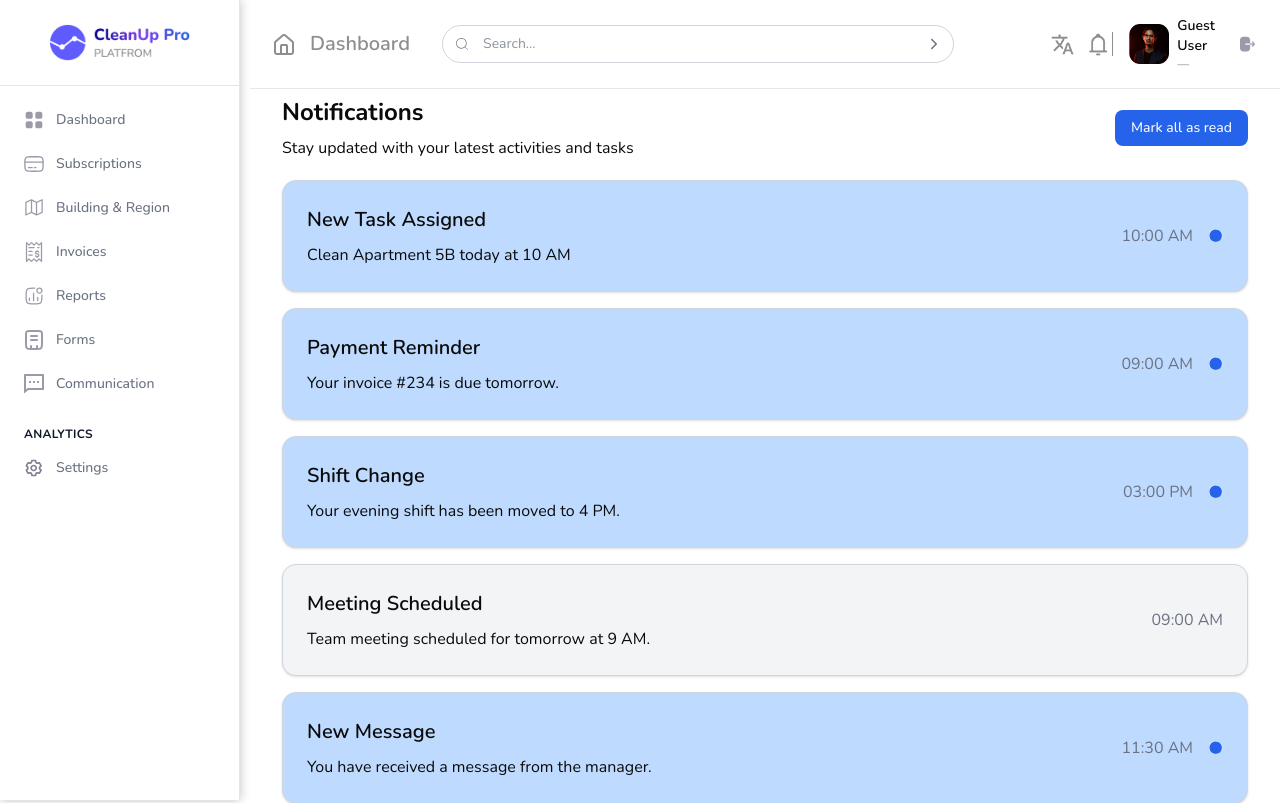
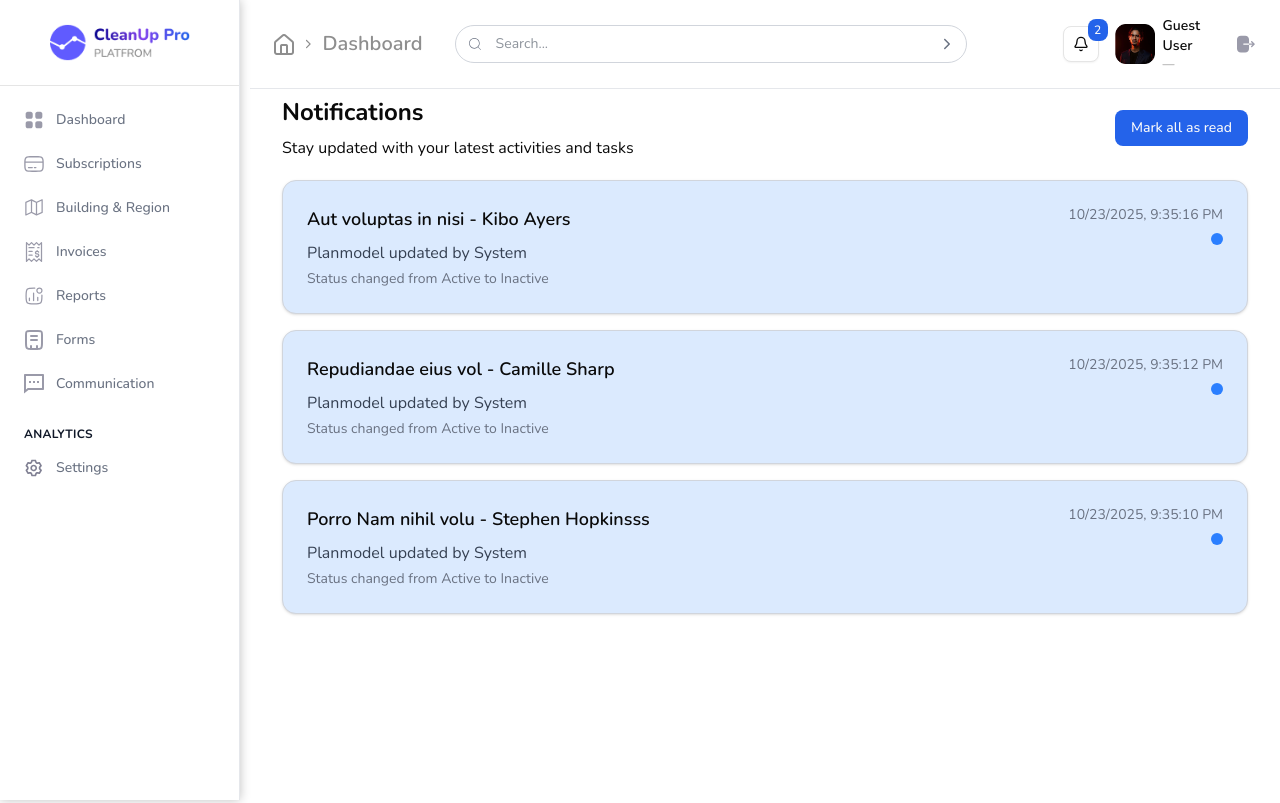
Before and after one commit to Alamin10231/CleanupSoftware, a React (Vite) app: page /notifications in a window 1280 px wide. Shown: the top 803 px of the page. Built offline with nearby package versions, Linux system fonts and the light colour scheme.

Commit message:
feat: notifications

```diff
--- a/src/Components/Navbar.tsx
+++ b/src/Components/Navbar.tsx
@@ -2,8 +2,6 @@ import { IoIosArrowForward } from "react-icons/io";
 import Home from "../assets/Image/Home.png";
 import SearchBar from "@/Shared/SearchBar";
 import { useState, useRef, useEffect } from "react";
-import china from "../assets/Image/material-symbols_translate.png";
-import moonicon from "../assets/Image/iconamoon_notification.png";
 import MyIcon from "../assets/Image/Logout.svg";
 import profilepic from "../assets/Image/Profilepic/Profile photo.png";
 import manicon from "../assets/Image/manicon.svg";
@@ -13,6 +11,7 @@ import admininstritor from "../assets/Image/administritor.svg";
 import { useDispatch, useSelector } from "react-redux";
 import { logout } from "@/redux/features/auth/authSlice";
 import { useNavigate } from "react-router";
+import Notifications from "./notification";
 
 type RootState = {
   auth: {
@@ -87,12 +86,8 @@ const Navbar = () => {
 
       {/* Right Section */}
       <div className="flex items-center gap-4">
-        {/* Icons */}
-        <div className="flex items-center gap-3 border-r border-[#8E8E8E] pr-3">
-          <img className="w-6 h-6" src={china} alt="translate" />
-          <img className="w-6 h-6" src={moonicon} alt="notifications" />
-        </div>
 
+         <Notifications />
         {/* Profile + Dropdown */}
         <div
           className="relative flex items-center gap-3 cursor-pointer rounded-md"
--- /dev/null
+++ b/src/Components/notification.tsx
@@ -0,0 +1,172 @@
+import { useState } from "react"
+import { BellIcon } from "lucide-react"
+
+import { Badge } from "@/components/ui/badge"
+import { Button } from "@/components/ui/button"
+import {
+  Popover,
+  PopoverContent,
+  PopoverTrigger,
+} from "@/components/ui/popover"
+
+const initialNotifications = [
+  {
+    id: 1,
+    user: "Chris Tompson",
+    action: "requested review on",
+    target: "PR #42: Feature implementation",
+    timestamp: "15 minutes ago",
+    unread: true,
+  },
+  {
+    id: 2,
+    user: "Emma Davis",
+    action: "shared",
+    target: "New component library",
+    timestamp: "45 minutes ago",
+    unread: true,
+  },
+  {
+    id: 3,
+    user: "James Wilson",
+    action: "assigned you to",
+    target: "API integration task",
+    timestamp: "4 hours ago",
+    unread: false,
+  },
+  {
+    id: 4,
+    user: "Alex Morgan",
+    action: "replied to your comment in",
+    target: "Authentication flow",
+    timestamp: "12 hours ago",
+    unread: false,
+  },
+  {
+    id: 5,
+    user: "Sarah Chen",
+    action: "commented on",
+    target: "Dashboard redesign",
+    timestamp: "2 days ago",
+    unread: false,
+  },
+  {
+    id: 6,
+    user: "Miky Derya",
+    action: "mentioned you in",
+    target: "coss.com open graph image",
+    timestamp: "2 weeks ago",
+    unread: false,
+  },
+]
+
+function Dot({ className }: { className?: string }) {
+  return (
+    <svg
+      width="6"
+      height="6"
+      fill="currentColor"
+      viewBox="0 0 6 6"
+      xmlns="http://www.w3.org/2000/svg"
+      className={className}
+      aria-hidden="true"
+    >
+      <circle cx="3" cy="3" r="3" />
+    </svg>
+  )
+}
+
+export default function Notifications() {
+  const [notifications, setNotifications] = useState(initialNotifications)
+  const unreadCount = notifications.filter((n) => n.unread).length
+
+  const handleMarkAllAsRead = () => {
+    setNotifications(
+      notifications.map((notification) => ({
+        ...notification,
+        unread: false,
+      }))
+    )
+  }
+
+  const handleNotificationClick = (id: number) => {
+    setNotifications(
+      notifications.map((notification) =>
+        notification.id === id
+          ? { ...notification, unread: false }
+          : notification
+      )
+    )
+  }
+
+  return (
+    <Popover>
+      <PopoverTrigger asChild>
+        <Button
+          size="icon"
+          variant="outline"
+          className="relative"
+          aria-label="Open notifications"
+        >
+          <BellIcon size={16} aria-hidden="true" />
+          {unreadCount > 0 && (
+            <Badge className="absolute -top-2 left-full min-w-5 -translate-x-1/2 px-1">
+              {unreadCount > 99 ? "99+" : unreadCount}
+            </Badge>
+          )}
+        </Button>
+      </PopoverTrigger>
+      <PopoverContent className="w-80 p-1">
+        <div className="flex items-baseline justify-between gap-4 px-3 py-2">
+          <div className="text-sm font-semibold">Notifications</div>
+          {unreadCount > 0 && (
+            <button
+              className="text-xs font-medium hover:underline"
+              onClick={handleMarkAllAsRead}
+            >
+              Mark all as read
+            </button>
+          )}
+        </div>
+        <div
+          role="separator"
+          aria-orientation="horizontal"
+          className="-mx-1 my-1 h-px bg-border"
+        ></div>
+        {notifications.map((notification) => (
+          <div
+            key={notification.id}
+            className="rounded-md px-3 py-2 text-sm transition-colors hover:bg-accent"
+          >
+            <div className="relative flex items-start pe-3">
+              <div className="flex-1 space-y-1">
+                <button
+                  className="text-left text-foreground/80 after:absolute after:inset-0"
+                  onClick={() => handleNotificationClick(notification.id)}
+                >
+                  <span className="font-medium text-foreground hover:underline">
+                    {notification.user}
+                  </span>{" "}
+                  {notification.action}{" "}
+                  <span className="font-medium text-foreground hover:underline">
+                    {notification.target}
+                  </span>
+                  .
+                </button>
+                <div className="text-xs text-muted-foreground">
+                  {notification.timestamp}
+                </div>
+              </div>
+              {notification.unread && (
+                <div className="absolute end-0 self-center">
+                  <span className="sr-only">Unread</span>
+                  <Dot />
+                </div>
+              )}
+            </div>
+          </div>
+        ))}
+      </PopoverContent>
+    </Popover>
+  )
+}
--- /dev/null
+++ b/src/Components/ui/popover.tsx
@@ -0,0 +1,54 @@
+import * as React from "react"
+import { Popover as PopoverPrimitive } from "radix-ui"
+
+import { cn } from "@/lib/utils"
+
+function Popover({
+  ...props
+}: React.ComponentProps<typeof PopoverPrimitive.Root>) {
+  return <PopoverPrimitive.Root data-slot="popover" {...props} />
+}
+
+function PopoverTrigger({
+  ...props
+}: React.ComponentProps<typeof PopoverPrimitive.Trigger>) {
+  return <PopoverPrimitive.Trigger data-slot="popover-trigger" {...props} />
+}
+
+function PopoverContent({
+  className,
+  align = "center",
+  sideOffset = 4,
+  showArrow = false,
+  ...props
+}: React.ComponentProps<typeof PopoverPrimitive.Content> & {
+  showArrow?: boolean
+}) {
+  return (
+    <PopoverPrimitive.Portal>
+      <PopoverPrimitive.Content
+        data-slot="popover-content"
+        align={align}
+        sideOffset={sideOffset}
+        className={cn(
+          "z-50 w-72 rounded-md border bg-popover p-4 text-popover-foreground shadow-md outline-hidden data-[side=bottom]:slide-in-from-top-2 data-[side=left]:slide-in-from-right-2 data-[side=right]:slide-in-from-left-2 data-[side=top]:slide-in-from-bottom-2 data-[state=closed]:animate-out data-[state=closed]:fade-out-0 data-[state=closed]:zoom-out-95 data-[state=open]:animate-in data-[state=open]:fade-in-0 data-[state=open]:zoom-in-95",
+          className
+        )}
+        {...props}
+      >
+        {props.children}
+        {showArrow && (
+          <PopoverPrimitive.Arrow className="-my-px fill-popover drop-shadow-[0_1px_0_var(--border)]" />
+        )}
+      </PopoverPrimitive.Content>
+    </PopoverPrimitive.Portal>
+  )
+}
+
+function PopoverAnchor({
+  ...props
+}: React.ComponentProps<typeof PopoverPrimitive.Anchor>) {
+  return <PopoverPrimitive.Anchor data-slot="popover-anchor" {...props} />
+}
+
+export { Popover, PopoverAnchor, PopoverContent, PopoverTrigger }
--- a/src/Page/admin-dashboard/Notifications.tsx
+++ b/src/Page/admin-dashboard/Notifications.tsx
@@ -1,38 +1,53 @@
-import { useEffect, useState } from "react";
-import { assets } from "@/assets/assets";
+import { useState } from "react";
 import { Button } from "@/Components/ui/button";
 
-interface Notification {
-  id: number;
-  title: string;
-  message: string;
-  status: string; // "new" or "read"
-  time?: string;  // optional time field
+const notificationsData = [
+    {
+        "id": 307,
+        "object_repr": "Aut voluptas in nisi - Kibo Ayers",
+        "changes": { "is_active": [ "True", "False" ] },
+        "timestamp": "2025-10-23T21:35:16.252745Z",
+        "message": "Planmodel updated by System"
+    },
+    {
+        "id": 306,
+        "object_repr": "Repudiandae eius vol - Camille Sharp",
+        "changes": { "is_active": [ "True", "False" ] },
+        "timestamp": "2025-10-23T21:35:12.910391Z",
+        "message": "Planmodel updated by System"
+    },
+    {
+        "id": 305,
+        "object_repr": "Porro Nam nihil volu - Stephen Hopkinsss",
+        "changes": { "is_active": [ "True", "False" ] },
+        "timestamp": "2025-10-23T21:35:10.828334Z",
+        "message": "Planmodel updated by System"
+    }
+];
+
+const formatTimestamp = (timestamp: string) => {
+  const date = new Date(timestamp);
+  return date.toLocaleString();
+};
+
+const formatChanges = (changes: any) => {
+    const changeKey = Object.keys(changes)[0];
+    if (changeKey === 'is_active') {
+        const [from, to] = changes[changeKey];
+        return `Status changed from ${from === 'True' ? 'Active' : 'Inactive'} to ${to === 'True' ? 'Active' : 'Inactive'}`;
+    }
+    return JSON.stringify(changes);
 }
 
 const Notifications = () => {
-  const [notifications, setNotifications] = useState<Notification[]>([]);
+  const [notifications, setNotifications] = useState(notificationsData.map(n => ({...n, status: 'new'})));
 
-  // Load JSON
-  useEffect(() => {
-    fetch("/notifications.json")
-      .then((res) => res.json())
-      .then(setNotifications)
-      .catch(console.error);
-  }, []);
-
-  // Mark all as read
   const markAllAsRead = () => {
-    const updated = notifications.map((n) => ({ ...n, status: "read" }));
-    setNotifications(updated);
+    setNotifications(notifications.map((n) => ({ ...n, status: "read" })));
   };
 
-  // Mark one notification as read
   const markOneAsRead = (id: number) => {
-    const updated = notifications.map((n) =>
-      n.id === id ? { ...n, status: "read" } : n
-    );
-    setNotifications(updated);
+    setNotifications(notifications.map((n) => (n.id === id ? { ...n, status: "read" } : n)));
   };
 
   return (
@@ -55,20 +70,18 @@ const Notifications = () => {
             key={n.id}
             onClick={() => markOneAsRead(n.id)}
             className={`flex justify-between rounded-xl p-6 cursor-pointer border border-gray-300 shadow-sm ${
-              n.status === "new" ? "bg-blue-200" : "bg-gray-100"
+              n.status === "new" ? "bg-blue-100" : "bg-gray-50"
             }`}
           >
             <div>
-              <h2 className="font-semibold text-[20px]">{n.title}</h2>
-              <p className="mt-2">{n.message}</p>
+              <h2 className="font-semibold text-lg">{n.object_repr}</h2>
+              <p className="mt-2 text-gray-700">{n.message}</p>
+              <p className="mt-1 text-sm text-gray-500">{formatChanges(n.changes)}</p>
             </div>
-            <div className="flex items-center gap-4">
-              {/* Show time */}
-              {n.time && <p className="text-gray-500">{n.time}</p>}
-
-              {/* Show blue dot only if new */}
+            <div className="flex flex-col items-end">
+              <p className="text-sm text-gray-500">{formatTimestamp(n.timestamp)}</p>
               {n.status === "new" && (
-                <img src={assets.blueDot} alt="new" />
+                <div className="mt-2 w-3 h-3 bg-blue-500 rounded-full"></div>
               )}
             </div>
           </div>
```
